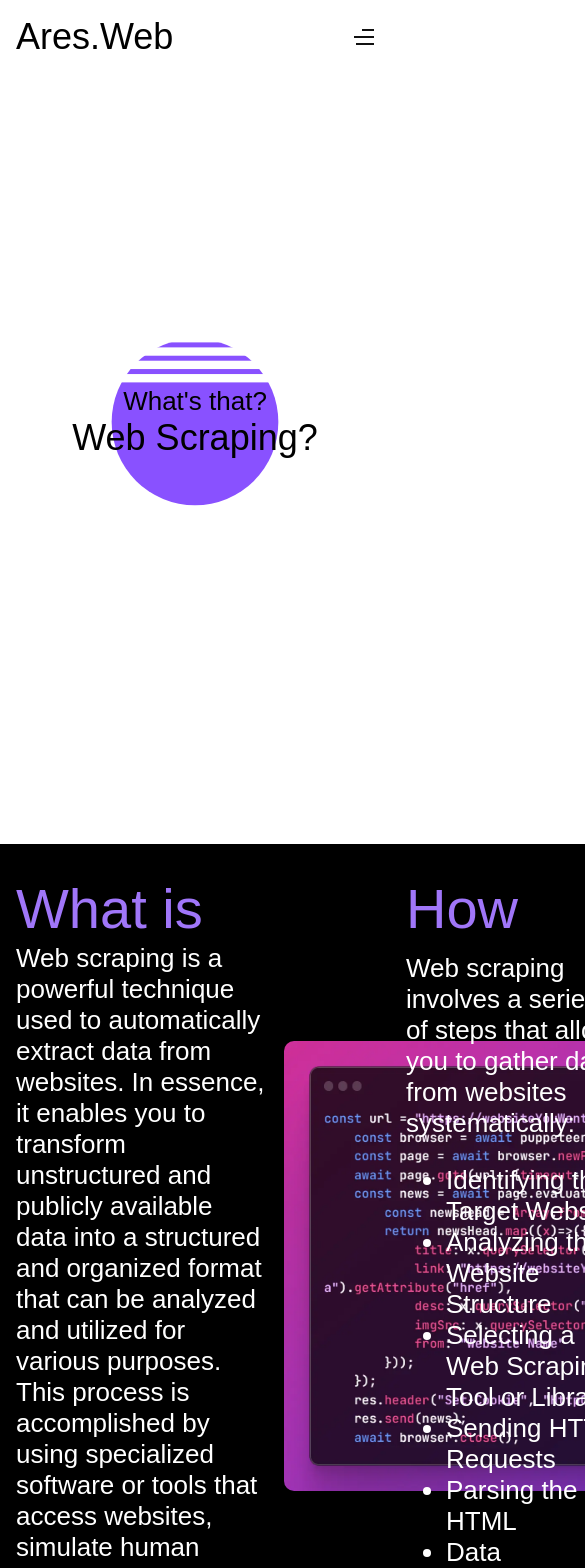
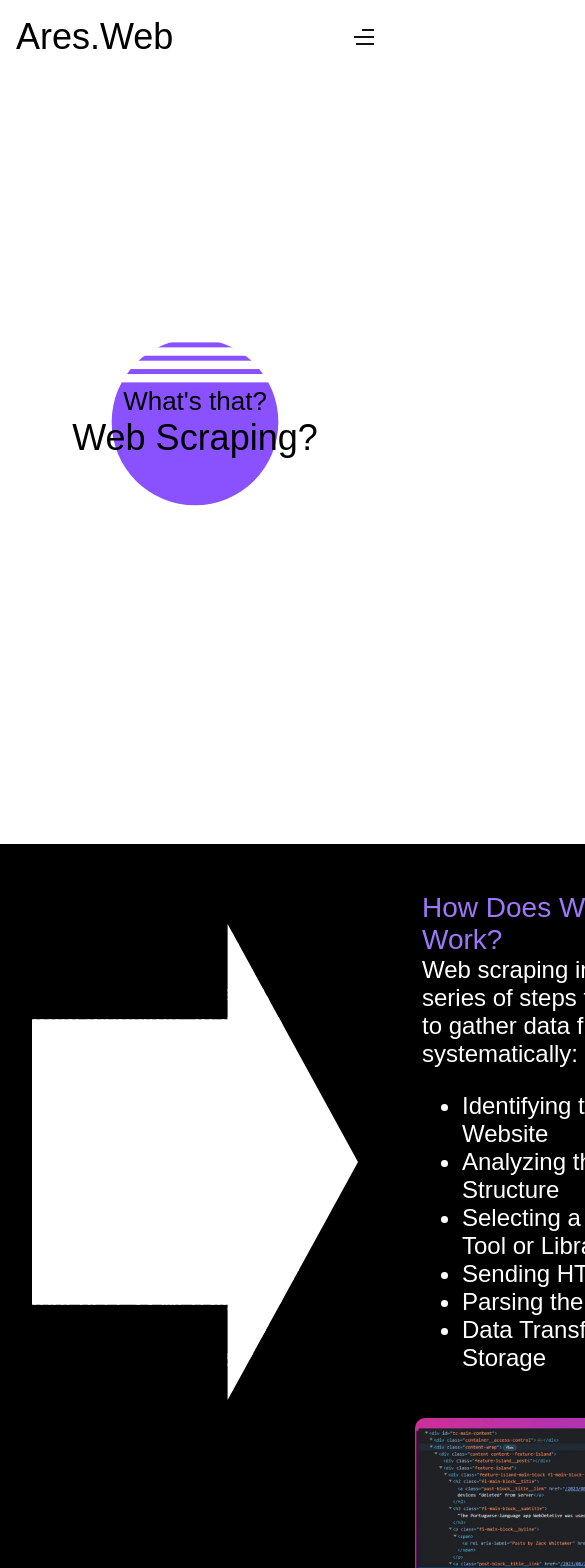
Before and after one commit to HemantDutta/Ares.Web, a React (Create React App) app in the folder client/: page /web-scraping in a window 390 px wide. Shown: the top 1568 px of the page, 585 px wide, since content can reach past the window. Built offline with nearby package versions, Linux system fonts and the light colour scheme; a web font is replaced by a local one.

Commit message:
Make Web Scraping Page Responsive

```diff
--- a/client/public/assets/AresStyles.css
+++ b/client/public/assets/AresStyles.css
@@ -863,7 +863,7 @@ nav .navbar-container .navbar-about-option span, .navbar-menu-option span {
     gap: 1rem;
     height: 100%;
     width: 100%;
-    padding-left: 1rem;
+    padding: 1rem;
 }
 
 .web-scraping-container .web-scraping-content .web-scraping-item .item-content > *{
@@ -913,6 +913,10 @@ nav .navbar-container .navbar-about-option span, .navbar-menu-option span {
     background-color: transparent;
 }
 
+.web-scraping-container .web-scraping-content .web-scraping-item .item-content .item-text-content .item-des span{
+    text-align: justify;
+}
+
 .web-scraping-conclusion{
     height: 100vh;
     width: 100vw;
@@ -921,6 +925,7 @@ nav .navbar-container .navbar-about-option span, .navbar-menu-option span {
     align-items: center;
     flex-direction: column;
     gap: 1rem;
+    padding: 1rem;
 }
 
 .web-scraping-conclusion span{
@@ -929,6 +934,74 @@ nav .navbar-container .navbar-about-option span, .navbar-menu-option span {
 
 .web-scraping-conclusion a{
     font-size: 26px;
+}
+
+@media screen and (max-width: 1620px) {
+    .web-scraping-container .web-scraping-content .web-scraping-item .item-content .item-img-content img{
+        height: 350px;
+    }
+}
+
+@media screen and (max-width: 1291px) {
+    .web-scraping-container .web-scraping-content .web-scraping-item .item-content{
+        flex-direction: column;
+        gap: 0;
+    }
+
+    .web-scraping-container .web-scraping-content .web-scraping-item .item-content .item-text-content{
+        padding: 1rem;
+    }
+}
+
+@media screen and (max-width: 700px) {
+    .web-scraping-container .web-scraping-content .web-scraping-item .item-content .item-img-content img{
+        height: 300px;
+    }
+}
+
+@media screen and (max-width: 600px) {
+    .web-scraping-container .web-scraping-content .web-scraping-item .item-content .item-text-content .item-header{
+        font-size: 36px;
+    }
+
+    .web-scraping-container .web-scraping-content .web-scraping-item .item-content .item-text-content .item-des{
+        font-size: 24px;
+    }
+
+    .web-scraping-container .web-scraping-content .web-scraping-item .item-content{
+        justify-content: center;
+    }
+
+    .web-scraping-container .web-scraping-content .web-scraping-item .item-content .item-text-content{
+        padding: 0 1rem;
+    }
+
+}
+
+@media screen and (max-width: 550px) {
+    .web-scraping-container .web-scraping-content .web-scraping-item .item-content .item-img-content img{
+        height: 250px;
+    }
+}
+
+@media screen and (max-width: 450px) {
+    .web-scraping-container .web-scraping-content .web-scraping-item .item-content .item-img-content img{
+        height: 200px;
+    }
+
+    .web-scraping-container .web-scraping-content .web-scraping-item .item-content .item-text-content .item-header{
+        font-size: 28px;
+    }
+
+    .web-scraping-container .web-scraping-content .web-scraping-item .item-content .item-text-content .item-des{
+        font-size: 24px;
+    }
+}
+
+@media screen and (max-width: 370px) {
+    .web-scraping-container .web-scraping-content .web-scraping-item .item-content .item-img-content img{
+        height: 150px;
+    }
 }
 /*==========Web Scraping Page End==========*/
 
--- a/client/src/pages/WebScraping.js
+++ b/client/src/pages/WebScraping.js
@@ -32,7 +32,8 @@ export const WebScraping = () => {
     useLayoutEffect(() => {
         const tl = gsap.timeline({
             scrollTrigger: {
-                trigger: wsh_1.current
+                trigger: wsh_1.current,
+                toggleActions: "play pause none reset"
             }
         });
         tl
@@ -43,6 +44,7 @@ export const WebScraping = () => {
 
     //Horizontal Scroll Animation
     useEffect(() => {
+        // if (window.innerWidth > 991) {
             const pin = gsap.fromTo(sectionRef.current, {
                 translateX: 0
             }, {
@@ -55,14 +57,14 @@ export const WebScraping = () => {
                     end: "2000 top",
                     scrub: 0.6,
                     pin: true,
-                snap: 0.50
+                    snap: 0.50,
                 }
             });
 
             return () => {
-            pin.kill()
+                pin.kill();
             }
-
+        // }
     }, []);
 
     return (
```
Also changed, not shown: 1 other file (tests, documents, lock files or other folders). Lines whose indentation alone changed are shown as unchanged.
